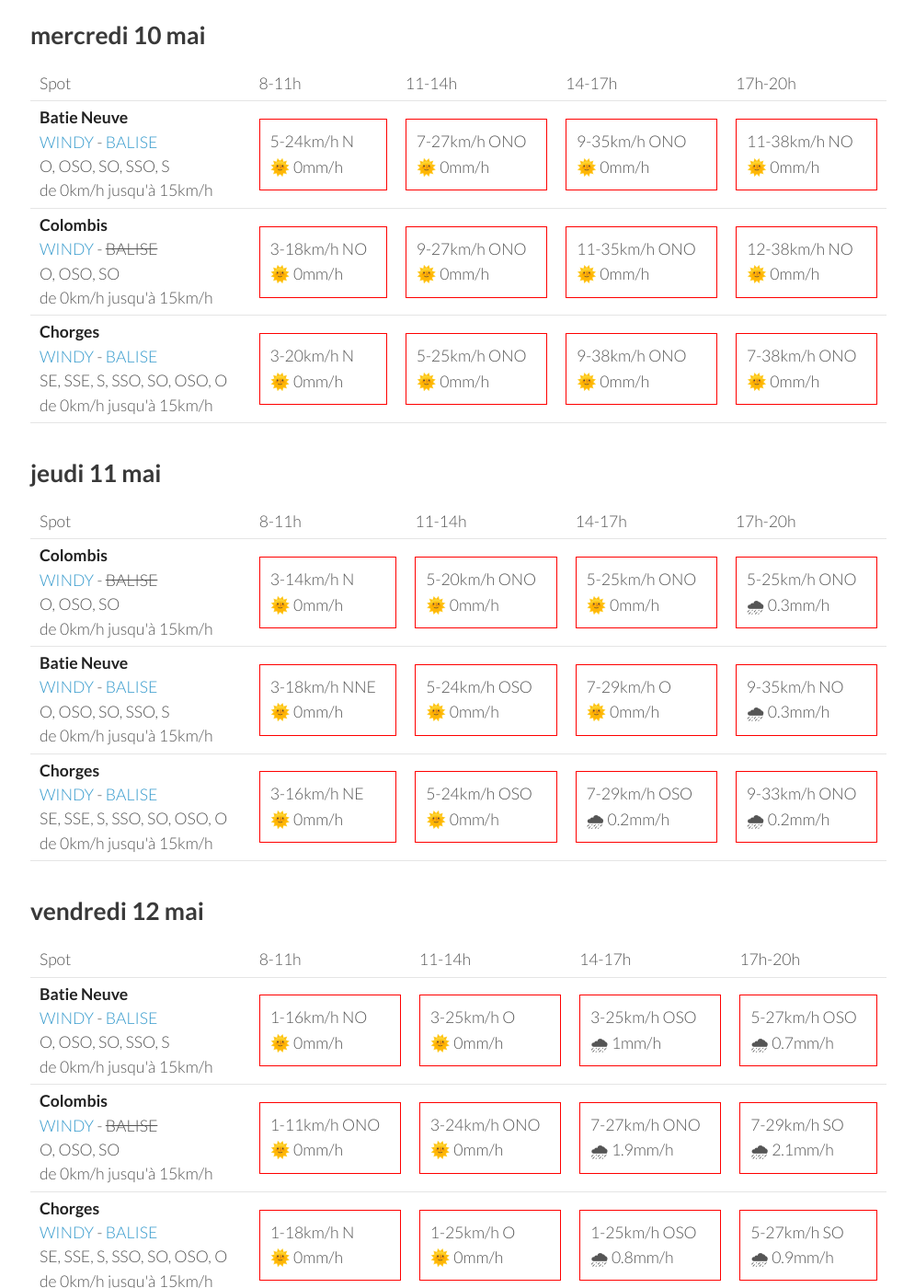
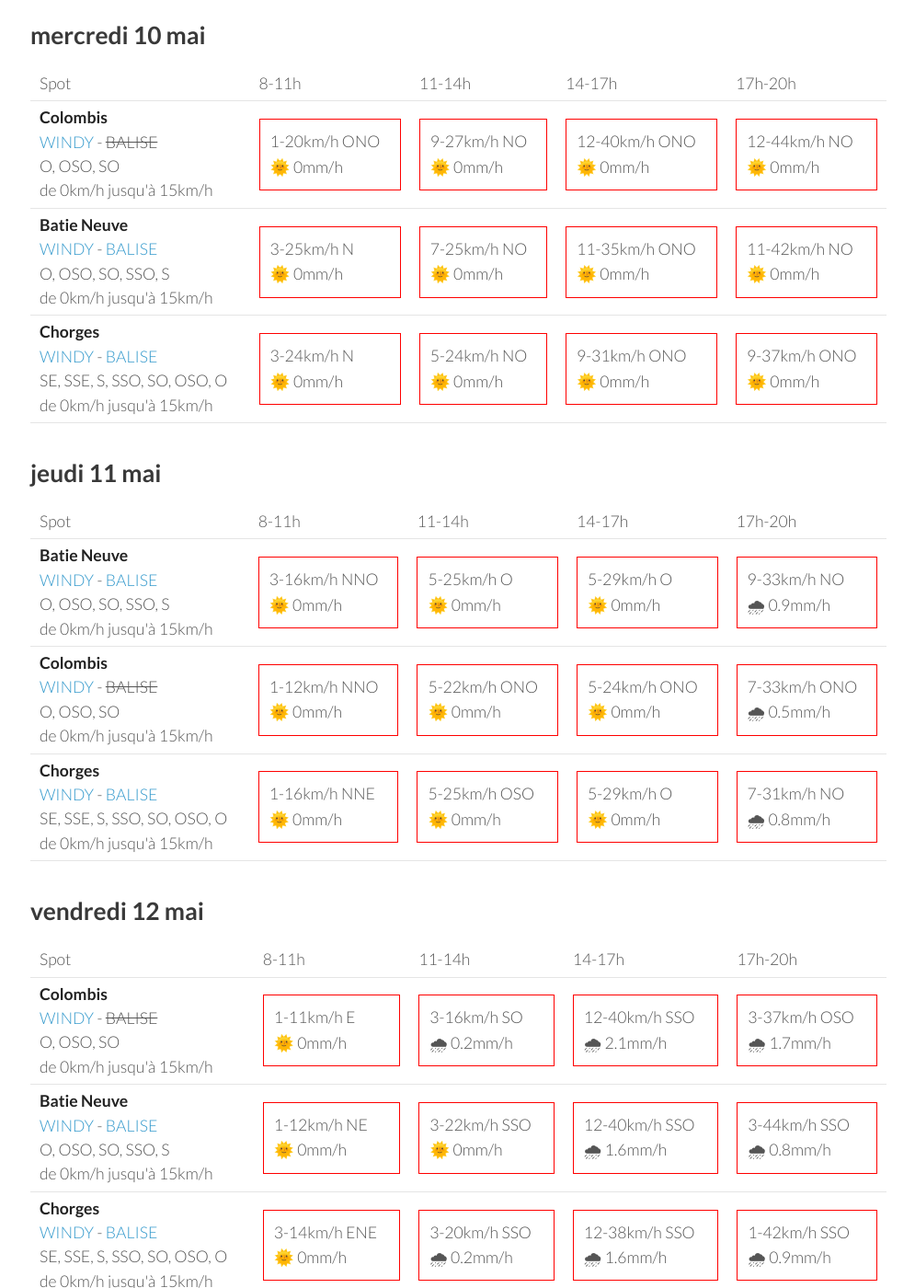
Before and after one commit to parapente-dans-le-nord/parapente-dans-le-nord.github.io, a Jekyll site: the page built from serre_poncon.markdown, in a window 1280 px wide and 1400 px high, scrolled down 1685 px. Shown: the whole window at 92% size, without its empty margins (25-1020 px from the left). Built offline with Jekyll 4.4.1, drawn with Linux system fonts in a browser that asks for light colours; some of the changed text lies outside the part shown.

Commit message:
update index.markdown

```diff
--- a/serre_poncon.markdown
+++ b/serre_poncon.markdown
@@ -22,30 +22,30 @@ page mise à jour le dimanche 07 mai 17:31
       <td>17h-20h</td>
     </tr>
 <tr>
-        <td><strong>Chorges</strong><br><a href="https://windy.com/44.578/6.280?44.559,6.262,10">WINDY</a> - <span class=""><a href="https://www.openwindmap.org/PP554">BALISE</a> </span><br> <span class="vent-favorable">SE, SSE, S, SSO, SO, OSO, O</span><br><span class="force-vent">de 0km/h jusqu'à 15km/h</span> </td>
-
-            <td><div class="not-flyable"><p>0-0km/h NA</p><p>🌧️ 0mm/h</p></div></td>
-            <td><div class="flyable"><p>5-14km/h S</p><p>🌧 0.4mm/h</p></div></td>
-            <td><div class="not-flyable"><p>5-24km/h S</p><p>🌧 2mm/h</p></div></td>
-            <td><div class="not-flyable"><p>7-12km/h ESE</p><p>🌧 12mm/h</p></div></td>
-
-    </tr>
-<tr>
         <td><strong>Colombis</strong><br><a href="https://windy.com/44.494/6.216?44.559,6.262,10">WINDY</a> - <span class="no-balise"> BALISE </span><br> <span class="vent-favorable">O, OSO, SO</span><br><span class="force-vent">de 0km/h jusqu'à 15km/h</span> </td>
 
             <td><div class="not-flyable"><p>0-0km/h NA</p><p>🌧️ 0mm/h</p></div></td>
-            <td><div class="not-flyable"><p>5-16km/h SE</p><p>🌧 0.4mm/h</p></div></td>
-            <td><div class="not-flyable"><p>9-25km/h SSE</p><p>🌧 0.2mm/h</p></div></td>
-            <td><div class="not-flyable"><p>5-16km/h S</p><p>🌧 9mm/h</p></div></td>
+            <td><div class="not-flyable"><p>0-0km/h NA</p><p>🌧️ 0mm/h</p></div></td>
+            <td><div class="not-flyable"><p>0-0km/h NA</p><p>🌧️ 0mm/h</p></div></td>
+            <td><div class="not-flyable"><p>7-24km/h O</p><p>🌞 0mm/h</p></div></td>
 
     </tr>
 <tr>
         <td><strong>Batie Neuve</strong><br><a href="https://windy.com/44.584/6.236?44.559,6.262,10,m:eTtagly">WINDY</a> - <span class=""><a href="https://www.openwindmap.org/PP554">BALISE</a> </span><br> <span class="vent-favorable">O, OSO, SO, SSO, S</span><br><span class="force-vent">de 0km/h jusqu'à 15km/h</span> </td>
 
             <td><div class="not-flyable"><p>0-0km/h NA</p><p>🌧️ 0mm/h</p></div></td>
-            <td><div class="not-flyable"><p>7-18km/h SE</p><p>🌧 0.2mm/h</p></div></td>
-            <td><div class="not-flyable"><p>5-27km/h SSO</p><p>🌧 0.7mm/h</p></div></td>
-            <td><div class="not-flyable"><p>9-20km/h ESE</p><p>🌧 5mm/h</p></div></td>
+            <td><div class="not-flyable"><p>0-0km/h NA</p><p>🌧️ 0mm/h</p></div></td>
+            <td><div class="not-flyable"><p>0-0km/h NA</p><p>🌧️ 0mm/h</p></div></td>
+            <td><div class="not-flyable"><p>9-25km/h ONO</p><p>🌞 0mm/h</p></div></td>
+
+    </tr>
+<tr>
+        <td><strong>Chorges</strong><br><a href="https://windy.com/44.578/6.280?44.559,6.262,10">WINDY</a> - <span class=""><a href="https://www.openwindmap.org/PP554">BALISE</a> </span><br> <span class="vent-favorable">SE, SSE, S, SSO, SO, OSO, O</span><br><span class="force-vent">de 0km/h jusqu'à 15km/h</span> </td>
+
+            <td><div class="not-flyable"><p>0-0km/h NA</p><p>🌧️ 0mm/h</p></div></td>
+            <td><div class="not-flyable"><p>0-0km/h NA</p><p>🌧️ 0mm/h</p></div></td>
+            <td><div class="not-flyable"><p>0-0km/h NA</p><p>🌧️ 0mm/h</p></div></td>
+            <td><div class="not-flyable"><p>9-24km/h SSO</p><p>🌞 0mm/h</p></div></td>
 
     </tr>
 
@@ -68,28 +68,28 @@ page mise à jour le dimanche 07 mai 17:31
         <td><strong>Chorges</strong><br><a href="https://windy.com/44.578/6.280?44.559,6.262,10">WINDY</a> - <span class=""><a href="https://www.openwindmap.org/PP554">BALISE</a> </span><br> <span class="vent-favorable">SE, SSE, S, SSO, SO, OSO, O</span><br><span class="force-vent">de 0km/h jusqu'à 15km/h</span> </td>
 
             <td><div class="not-flyable"><p>1-3km/h NE</p><p>🌞 0mm/h</p></div></td>
-            <td><div class="flyable"><p>5-12km/h OSO</p><p>🌞 0mm/h</p></div></td>
-            <td><div class="not-flyable"><p>11-22km/h SO</p><p>🌞 0mm/h</p></div></td>
-            <td><div class="not-flyable"><p>12-29km/h NO</p><p>🌞 0mm/h</p></div></td>
+            <td><div class="flyable"><p>5-12km/h SO</p><p>🌞 0mm/h</p></div></td>
+            <td><div class="not-flyable"><p>9-24km/h OSO</p><p>🌞 0mm/h</p></div></td>
+            <td><div class="not-flyable"><p>11-24km/h NNO</p><p>🌞 0mm/h</p></div></td>
 
 
     </tr>
 <tr>
         <td><strong>Batie Neuve</strong><br><a href="https://windy.com/44.584/6.236?44.559,6.262,10,m:eTtagly">WINDY</a> - <span class=""><a href="https://www.openwindmap.org/PP554">BALISE</a> </span><br> <span class="vent-favorable">O, OSO, SO, SSO, S</span><br><span class="force-vent">de 0km/h jusqu'à 15km/h</span> </td>
 
-            <td><div class="not-flyable"><p>3-9km/h NE</p><p>🌞 0mm/h</p></div></td>
-            <td><div class="flyable"><p>3-12km/h O</p><p>🌞 0mm/h</p></div></td>
-            <td><div class="not-flyable"><p>11-27km/h NO</p><p>🌞 0mm/h</p></div></td>
-            <td><div class="not-flyable"><p>14-37km/h NNO</p><p>🌞 0mm/h</p></div></td>
+            <td><div class="not-flyable"><p>5-11km/h NNE</p><p>🌞 0mm/h</p></div></td>
+            <td><div class="flyable"><p>5-12km/h SO</p><p>🌞 0mm/h</p></div></td>
+            <td><div class="not-flyable"><p>11-29km/h NNO</p><p>🌞 0mm/h</p></div></td>
+            <td><div class="not-flyable"><p>16-38km/h NNO</p><p>🌞 0mm/h</p></div></td>
 
 
     </tr>
 <tr>
         <td><strong>Colombis</strong><br><a href="https://windy.com/44.494/6.216?44.559,6.262,10">WINDY</a> - <span class="no-balise"> BALISE </span><br> <span class="vent-favorable">O, OSO, SO</span><br><span class="force-vent">de 0km/h jusqu'à 15km/h</span> </td>
 
-            <td><div class="not-flyable"><p>3-7km/h NE</p><p>🌞 0mm/h</p></div></td>
-            <td><div class="not-flyable"><p>5-16km/h SSE</p><p>🌞 0mm/h</p></div></td>
-            <td><div class="not-flyable"><p>7-24km/h NNO</p><p>🌞 0mm/h</p></div></td>
+            <td><div class="not-flyable"><p>1-7km/h N</p><p>🌞 0mm/h</p></div></td>
+            <td><div class="not-flyable"><p>3-9km/h S</p><p>🌞 0mm/h</p></div></td>
+            <td><div class="not-flyable"><p>9-27km/h NNO</p><p>🌞 0mm/h</p></div></td>
             <td><div class="not-flyable"><p>11-27km/h NNO</p><p>🌞 0mm/h</p></div></td>
 
 
@@ -113,30 +113,30 @@ page mise à jour le dimanche 07 mai 17:31
 <tr>
         <td><strong>Colombis</strong><br><a href="https://windy.com/44.494/6.216?44.559,6.262,10">WINDY</a> - <span class="no-balise"> BALISE </span><br> <span class="vent-favorable">O, OSO, SO</span><br><span class="force-vent">de 0km/h jusqu'à 15km/h</span> </td>
 
-            <td><div class="not-flyable"><p>5-16km/h E</p><p>🌞 0mm/h</p></div></td>
-            <td><div class="not-flyable"><p>5-18km/h ONO</p><p>🌞 0mm/h</p></div></td>
-            <td><div class="not-flyable"><p>7-25km/h OSO</p><p>🌧 0.2mm/h</p></div></td>
-            <td><div class="not-flyable"><p>9-25km/h OSO</p><p>🌧 0.6mm/h</p></div></td>
+            <td><div class="not-flyable"><p>0-3km/h NNE</p><p>🌞 0mm/h</p></div></td>
+            <td><div class="not-flyable"><p>3-18km/h NO</p><p>🌞 0mm/h</p></div></td>
+            <td><div class="not-flyable"><p>7-24km/h SO</p><p>🌧 0.3mm/h</p></div></td>
+            <td><div class="not-flyable"><p>5-25km/h ONO</p><p>🌧 1.9mm/h</p></div></td>
 
 
     </tr>
 <tr>
         <td><strong>Batie Neuve</strong><br><a href="https://windy.com/44.584/6.236?44.559,6.262,10,m:eTtagly">WINDY</a> - <span class=""><a href="https://www.openwindmap.org/PP554">BALISE</a> </span><br> <span class="vent-favorable">O, OSO, SO, SSO, S</span><br><span class="force-vent">de 0km/h jusqu'à 15km/h</span> </td>
 
-            <td><div class="not-flyable"><p>3-16km/h NE</p><p>🌞 0mm/h</p></div></td>
-            <td><div class="not-flyable"><p>3-22km/h SSO</p><p>🌞 0mm/h</p></div></td>
-            <td><div class="not-flyable"><p>9-33km/h SO</p><p>🌞 0mm/h</p></div></td>
-            <td><div class="not-flyable"><p>7-33km/h SO</p><p>🌧 1.1mm/h</p></div></td>
+            <td><div class="not-flyable"><p>1-5km/h NNE</p><p>🌞 0mm/h</p></div></td>
+            <td><div class="not-flyable"><p>1-18km/h S</p><p>🌞 0mm/h</p></div></td>
+            <td><div class="not-flyable"><p>7-31km/h SO</p><p>🌧 0.2mm/h</p></div></td>
+            <td><div class="not-flyable"><p>5-35km/h OSO</p><p>🌧 2.6mm/h</p></div></td>
 
 
     </tr>
 <tr>
         <td><strong>Chorges</strong><br><a href="https://windy.com/44.578/6.280?44.559,6.262,10">WINDY</a> - <span class=""><a href="https://www.openwindmap.org/PP554">BALISE</a> </span><br> <span class="vent-favorable">SE, SSE, S, SSO, SO, OSO, O</span><br><span class="force-vent">de 0km/h jusqu'à 15km/h</span> </td>
 
-            <td><div class="not-flyable"><p>5-16km/h ENE</p><p>🌞 0mm/h</p></div></td>
-            <td><div class="not-flyable"><p>3-22km/h SO</p><p>🌞 0mm/h</p></div></td>
-            <td><div class="not-flyable"><p>9-35km/h SO</p><p>🌞 0mm/h</p></div></td>
-            <td><div class="not-flyable"><p>5-38km/h O</p><p>🌧 2.1mm/h</p></div></td>
+            <td><div class="not-flyable"><p>1-7km/h NNE</p><p>🌞 0mm/h</p></div></td>
+            <td><div class="not-flyable"><p>1-18km/h SSO</p><p>🌞 0mm/h</p></div></td>
+            <td><div class="not-flyable"><p>7-31km/h SO</p><p>🌧 0.2mm/h</p></div></td>
+            <td><div class="not-flyable"><p>5-35km/h OSO</p><p>🌧 2.4mm/h</p></div></td>
 
 
     </tr>
@@ -157,32 +157,32 @@ page mise à jour le dimanche 07 mai 17:31
       <td>17h-20h</td>
     </tr>
 <tr>
-        <td><strong>Batie Neuve</strong><br><a href="https://windy.com/44.584/6.236?44.559,6.262,10,m:eTtagly">WINDY</a> - <span class=""><a href="https://www.openwindmap.org/PP554">BALISE</a> </span><br> <span class="vent-favorable">O, OSO, SO, SSO, S</span><br><span class="force-vent">de 0km/h jusqu'à 15km/h</span> </td>
+        <td><strong>Colombis</strong><br><a href="https://windy.com/44.494/6.216?44.559,6.262,10">WINDY</a> - <span class="no-balise"> BALISE </span><br> <span class="vent-favorable">O, OSO, SO</span><br><span class="force-vent">de 0km/h jusqu'à 15km/h</span> </td>
 
-            <td><div class="not-flyable"><p>5-24km/h N</p><p>🌞 0mm/h</p></div></td>
-            <td><div class="not-flyable"><p>7-27km/h ONO</p><p>🌞 0mm/h</p></div></td>
-            <td><div class="not-flyable"><p>9-35km/h ONO</p><p>🌞 0mm/h</p></div></td>
-            <td><div class="not-flyable"><p>11-38km/h NO</p><p>🌞 0mm/h</p></div></td>
+            <td><div class="not-flyable"><p>1-20km/h ONO</p><p>🌞 0mm/h</p></div></td>
+            <td><div class="not-flyable"><p>9-27km/h NO</p><p>🌞 0mm/h</p></div></td>
+            <td><div class="not-flyable"><p>12-40km/h ONO</p><p>🌞 0mm/h</p></div></td>
+            <td><div class="not-flyable"><p>12-44km/h NO</p><p>🌞 0mm/h</p></div></td>
 
 
     </tr>
 <tr>
-        <td><strong>Colombis</strong><br><a href="https://windy.com/44.494/6.216?44.559,6.262,10">WINDY</a> - <span class="no-balise"> BALISE </span><br> <span class="vent-favorable">O, OSO, SO</span><br><span class="force-vent">de 0km/h jusqu'à 15km/h</span> </td>
+        <td><strong>Batie Neuve</strong><br><a href="https://windy.com/44.584/6.236?44.559,6.262,10,m:eTtagly">WINDY</a> - <span class=""><a href="https://www.openwindmap.org/PP554">BALISE</a> </span><br> <span class="vent-favorable">O, OSO, SO, SSO, S</span><br><span class="force-vent">de 0km/h jusqu'à 15km/h</span> </td>
 
-            <td><div class="not-flyable"><p>3-18km/h NO</p><p>🌞 0mm/h</p></div></td>
-            <td><div class="not-flyable"><p>9-27km/h ONO</p><p>🌞 0mm/h</p></div></td>
+            <td><div class="not-flyable"><p>3-25km/h N</p><p>🌞 0mm/h</p></div></td>
+            <td><div class="not-flyable"><p>7-25km/h NO</p><p>🌞 0mm/h</p></div></td>
             <td><div class="not-flyable"><p>11-35km/h ONO</p><p>🌞 0mm/h</p></div></td>
-            <td><div class="not-flyable"><p>12-38km/h NO</p><p>🌞 0mm/h</p></div></td>
+            <td><div class="not-flyable"><p>11-42km/h NO</p><p>🌞 0mm/h</p></div></td>
 
 
     </tr>
 <tr>
         <td><strong>Chorges</strong><br><a href="https://windy.com/44.578/6.280?44.559,6.262,10">WINDY</a> - <span class=""><a href="https://www.openwindmap.org/PP554">BALISE</a> </span><br> <span class="vent-favorable">SE, SSE, S, SSO, SO, OSO, O</span><br><span class="force-vent">de 0km/h jusqu'à 15km/h</span> </td>
 
-            <td><div class="not-flyable"><p>3-20km/h N</p><p>🌞 0mm/h</p></div></td>
-            <td><div class="not-flyable"><p>5-25km/h ONO</p><p>🌞 0mm/h</p></div></td>
-            <td><div class="not-flyable"><p>9-38km/h ONO</p><p>🌞 0mm/h</p></div></td>
-            <td><div class="not-flyable"><p>7-38km/h ONO</p><p>🌞 0mm/h</p></div></td>
+            <td><div class="not-flyable"><p>3-24km/h N</p><p>🌞 0mm/h</p></div></td>
+            <td><div class="not-flyable"><p>5-24km/h NO</p><p>🌞 0mm/h</p></div></td>
+            <td><div class="not-flyable"><p>9-31km/h ONO</p><p>🌞 0mm/h</p></div></td>
+            <td><div class="not-flyable"><p>9-37km/h ONO</p><p>🌞 0mm/h</p></div></td>
 
 
     </tr>
@@ -203,32 +203,32 @@ page mise à jour le dimanche 07 mai 17:31
       <td>17h-20h</td>
     </tr>
 <tr>
-        <td><strong>Colombis</strong><br><a href="https://windy.com/44.494/6.216?44.559,6.262,10">WINDY</a> - <span class="no-balise"> BALISE </span><br> <span class="vent-favorable">O, OSO, SO</span><br><span class="force-vent">de 0km/h jusqu'à 15km/h</span> </td>
+        <td><strong>Batie Neuve</strong><br><a href="https://windy.com/44.584/6.236?44.559,6.262,10,m:eTtagly">WINDY</a> - <span class=""><a href="https://www.openwindmap.org/PP554">BALISE</a> </span><br> <span class="vent-favorable">O, OSO, SO, SSO, S</span><br><span class="force-vent">de 0km/h jusqu'à 15km/h</span> </td>
 
-            <td><div class="not-flyable"><p>3-14km/h N</p><p>🌞 0mm/h</p></div></td>
-            <td><div class="not-flyable"><p>5-20km/h ONO</p><p>🌞 0mm/h</p></div></td>
-            <td><div class="not-flyable"><p>5-25km/h ONO</p><p>🌞 0mm/h</p></div></td>
-            <td><div class="not-flyable"><p>5-25km/h ONO</p><p>🌧 0.3mm/h</p></div></td>
+            <td><div class="not-flyable"><p>3-16km/h NNO</p><p>🌞 0mm/h</p></div></td>
+            <td><div class="not-flyable"><p>5-25km/h O</p><p>🌞 0mm/h</p></div></td>
+            <td><div class="not-flyable"><p>5-29km/h O</p><p>🌞 0mm/h</p></div></td>
+            <td><div class="not-flyable"><p>9-33km/h NO</p><p>🌧 0.9mm/h</p></div></td>
 
 
     </tr>
 <tr>
-        <td><strong>Batie Neuve</strong><br><a href="https://windy.com/44.584/6.236?44.559,6.262,10,m:eTtagly">WINDY</a> - <span class=""><a href="https://www.openwindmap.org/PP554">BALISE</a> </span><br> <span class="vent-favorable">O, OSO, SO, SSO, S</span><br><span class="force-vent">de 0km/h jusqu'à 15km/h</span> </td>
+        <td><strong>Colombis</strong><br><a href="https://windy.com/44.494/6.216?44.559,6.262,10">WINDY</a> - <span class="no-balise"> BALISE </span><br> <span class="vent-favorable">O, OSO, SO</span><br><span class="force-vent">de 0km/h jusqu'à 15km/h</span> </td>
 
-            <td><div class="not-flyable"><p>3-18km/h NNE</p><p>🌞 0mm/h</p></div></td>
-            <td><div class="not-flyable"><p>5-24km/h OSO</p><p>🌞 0mm/h</p></div></td>
-            <td><div class="not-flyable"><p>7-29km/h O</p><p>🌞 0mm/h</p></div></td>
-            <td><div class="not-flyable"><p>9-35km/h NO</p><p>🌧 0.3mm/h</p></div></td>
+            <td><div class="not-flyable"><p>1-12km/h NNO</p><p>🌞 0mm/h</p></div></td>
+            <td><div class="not-flyable"><p>5-22km/h ONO</p><p>🌞 0mm/h</p></div></td>
+            <td><div class="not-flyable"><p>5-24km/h ONO</p><p>🌞 0mm/h</p></div></td>
+            <td><div class="not-flyable"><p>7-33km/h ONO</p><p>🌧 0.5mm/h</p></div></td>
 
 
     </tr>
 <tr>
         <td><strong>Chorges</strong><br><a href="https://windy.com/44.578/6.280?44.559,6.262,10">WINDY</a> - <span class=""><a href="https://www.openwindmap.org/PP554">BALISE</a> </span><br> <span class="vent-favorable">SE, SSE, S, SSO, SO, OSO, O</span><br><span class="force-vent">de 0km/h jusqu'à 15km/h</span> </td>
 
-            <td><div class="not-flyable"><p>3-16km/h NE</p><p>🌞 0mm/h</p></div></td>
-            <td><div class="not-flyable"><p>5-24km/h OSO</p><p>🌞 0mm/h</p></div></td>
-            <td><div class="not-flyable"><p>7-29km/h OSO</p><p>🌧 0.2mm/h</p></div></td>
-            <td><div class="not-flyable"><p>9-33km/h ONO</p><p>🌧 0.2mm/h</p></div></td>
+            <td><div class="not-flyable"><p>1-16km/h NNE</p><p>🌞 0mm/h</p></div></td>
+            <td><div class="not-flyable"><p>5-25km/h OSO</p><p>🌞 0mm/h</p></div></td>
+            <td><div class="not-flyable"><p>5-29km/h O</p><p>🌞 0mm/h</p></div></td>
+            <td><div class="not-flyable"><p>7-31km/h NO</p><p>🌧 0.8mm/h</p></div></td>
 
 
     </tr>
@@ -249,32 +249,32 @@ page mise à jour le dimanche 07 mai 17:31
       <td>17h-20h</td>
     </tr>
 <tr>
-        <td><strong>Batie Neuve</strong><br><a href="https://windy.com/44.584/6.236?44.559,6.262,10,m:eTtagly">WINDY</a> - <span class=""><a href="https://www.openwindmap.org/PP554">BALISE</a> </span><br> <span class="vent-favorable">O, OSO, SO, SSO, S</span><br><span class="force-vent">de 0km/h jusqu'à 15km/h</span> </td>
+        <td><strong>Colombis</strong><br><a href="https://windy.com/44.494/6.216?44.559,6.262,10">WINDY</a> - <span class="no-balise"> BALISE </span><br> <span class="vent-favorable">O, OSO, SO</span><br><span class="force-vent">de 0km/h jusqu'à 15km/h</span> </td>
 
-            <td><div class="not-flyable"><p>1-16km/h NO</p><p>🌞 0mm/h</p></div></td>
-            <td><div class="not-flyable"><p>3-25km/h O</p><p>🌞 0mm/h</p></div></td>
-            <td><div class="not-flyable"><p>3-25km/h OSO</p><p>🌧 1mm/h</p></div></td>
-            <td><div class="not-flyable"><p>5-27km/h OSO</p><p>🌧 0.7mm/h</p></div></td>
+            <td><div class="not-flyable"><p>1-11km/h E</p><p>🌞 0mm/h</p></div></td>
+            <td><div class="not-flyable"><p>3-16km/h SO</p><p>🌧 0.2mm/h</p></div></td>
+            <td><div class="not-flyable"><p>12-40km/h SSO</p><p>🌧 2.1mm/h</p></div></td>
+            <td><div class="not-flyable"><p>3-37km/h OSO</p><p>🌧 1.7mm/h</p></div></td>
 
 
     </tr>
 <tr>
-        <td><strong>Colombis</strong><br><a href="https://windy.com/44.494/6.216?44.559,6.262,10">WINDY</a> - <span class="no-balise"> BALISE </span><br> <span class="vent-favorable">O, OSO, SO</span><br><span class="force-vent">de 0km/h jusqu'à 15km/h</span> </td>
+        <td><strong>Batie Neuve</strong><br><a href="https://windy.com/44.584/6.236?44.559,6.262,10,m:eTtagly">WINDY</a> - <span class=""><a href="https://www.openwindmap.org/PP554">BALISE</a> </span><br> <span class="vent-favorable">O, OSO, SO, SSO, S</span><br><span class="force-vent">de 0km/h jusqu'à 15km/h</span> </td>
 
-            <td><div class="not-flyable"><p>1-11km/h ONO</p><p>🌞 0mm/h</p></div></td>
-            <td><div class="not-flyable"><p>3-24km/h ONO</p><p>🌞 0mm/h</p></div></td>
-            <td><div class="not-flyable"><p>7-27km/h ONO</p><p>🌧 1.9mm/h</p></div></td>
-            <td><div class="not-flyable"><p>7-29km/h SO</p><p>🌧 2.1mm/h</p></div></td>
+            <td><div class="not-flyable"><p>1-12km/h NE</p><p>🌞 0mm/h</p></div></td>
+            <td><div class="not-flyable"><p>3-22km/h SSO</p><p>🌞 0mm/h</p></div></td>
+            <td><div class="not-flyable"><p>12-40km/h SSO</p><p>🌧 1.6mm/h</p></div></td>
+            <td><div class="not-flyable"><p>3-44km/h SSO</p><p>🌧 0.8mm/h</p></div></td>
 
 
     </tr>
 <tr>
         <td><strong>Chorges</strong><br><a href="https://windy.com/44.578/6.280?44.559,6.262,10">WINDY</a> - <span class=""><a href="https://www.openwindmap.org/PP554">BALISE</a> </span><br> <span class="vent-favorable">SE, SSE, S, SSO, SO, OSO, O</span><br><span class="force-vent">de 0km/h jusqu'à 15km/h</span> </td>
 
-            <td><div class="not-flyable"><p>1-18km/h N</p><p>🌞 0mm/h</p></div></td>
-            <td><div class="not-flyable"><p>1-25km/h O</p><p>🌞 0mm/h</p></div></td>
-            <td><div class="not-flyable"><p>1-25km/h OSO</p><p>🌧 0.8mm/h</p></div></td>
-            <td><div class="not-flyable"><p>5-27km/h SO</p><p>🌧 0.9mm/h</p></div></td>
+            <td><div class="not-flyable"><p>3-14km/h ENE</p><p>🌞 0mm/h</p></div></td>
+            <td><div class="not-flyable"><p>3-20km/h SSO</p><p>🌧 0.2mm/h</p></div></td>
+            <td><div class="not-flyable"><p>12-38km/h SSO</p><p>🌧 1.6mm/h</p></div></td>
+            <td><div class="not-flyable"><p>1-42km/h SSO</p><p>🌧 0.9mm/h</p></div></td>
 
 
     </tr>
```
Also changed, not shown: other parts of serre_poncon.markdown (+1 -1 lines).
